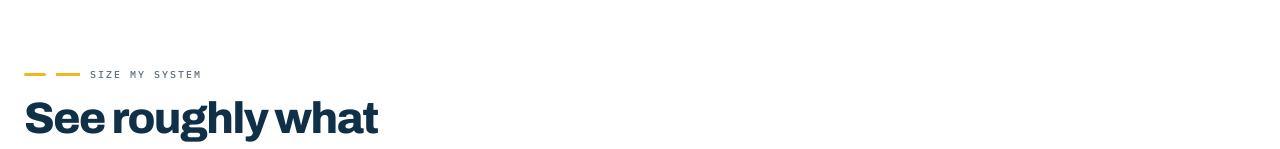
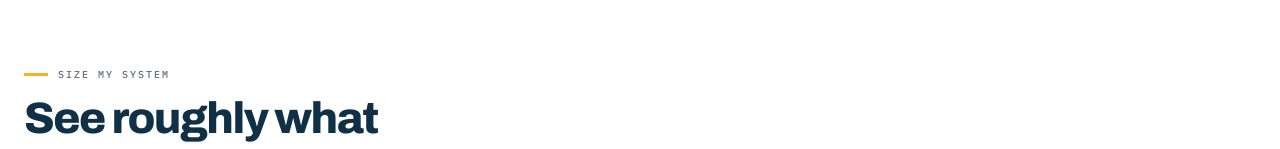
Before and after one commit to neilzkie14/aizek-renewables-web, a React (Vite) app: page / in a window 1280 px wide. Shown: the part 2108-2257 px from the top of the page. Built offline with nearby package versions, Linux system fonts and the light colour scheme.

Commit message:
Update brand.css

```diff
--- a/src/brand.css
+++ b/src/brand.css
@@ -81,3 +81,9 @@ h3{font-weight:700;font-stretch:105%}
 
 /* ---------- Hide energy orb on phones ---------- */
 @media (max-width:600px){.hero .hero-visual.energy-visual{display:none}}
+
+/* ---------- Hero label: line instead of dot ---------- */
+.hero .hero-eyebrow>span{width:22px;height:3px;border-radius:2px;background:var(--sun);flex:none}
+
+/* ---------- No double line on labels that already have one ---------- */
+.eyebrow:has(>span)::before{display:none}
```
